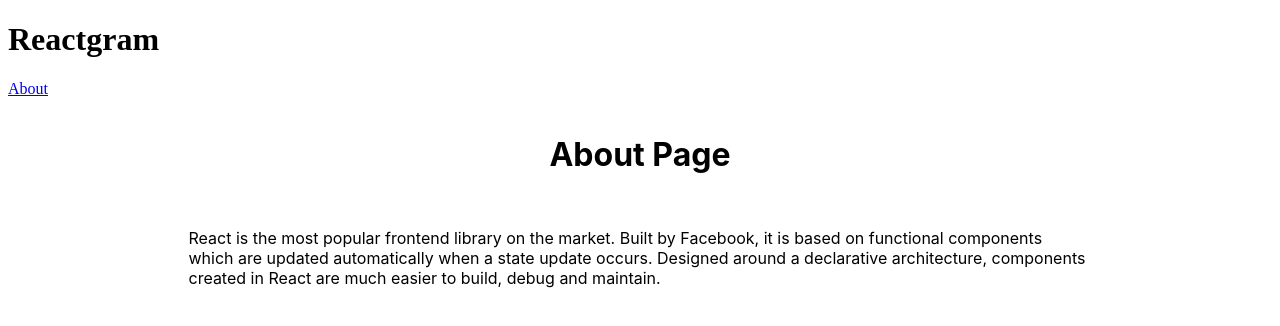
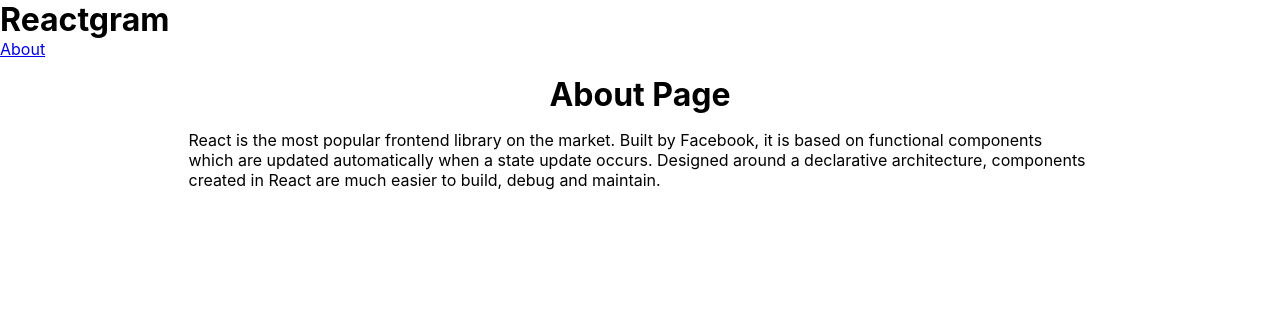
Before and after one commit to brunojppb/reactgram-web, a React (Create React App) app: page /about in a window 1280 px wide. Shown: the top 326 px of the page. Built offline with nearby package versions, Linux system fonts and the light colour scheme.

Commit message:
Add global styles component

```diff
--- a/src/App.js
+++ b/src/App.js
@@ -1,11 +1,13 @@
 import React from 'react';
 import {BrowserRouter as Router, Route, Switch, Link} from 'react-router-dom';
+import { GlobalStyle } from './components/GlobalStyles';
 import AboutPage from './components/static/AboutPage';
 
 function App() {
 
   return (
-    <div>
+    <>
+      <GlobalStyle/>
       <h1>Reactgram</h1>
       <Router>
         <Link to="/about">About</Link>
@@ -15,7 +17,7 @@ function App() {
           </Route>
         </Switch>
       </Router>
-    </div>
+    </>
   );
 }
 
--- /dev/null
+++ b/src/components/GlobalStyles.js
@@ -0,0 +1,24 @@
+import { createGlobalStyle } from "styled-components"
+
+export const GlobalStyle = createGlobalStyle`
+  #root,
+  body,
+  html {
+    min-height: 100vh;
+  }
+
+  html {
+    box-sizing: border-box;
+    font-family: -apple-system, BlinkMacSystemFont, 'Segoe UI', Roboto, Helvetica,
+      Arial, sans-serif, 'Apple Color Emoji', 'Segoe UI Emoji', 'Segoe UI Symbol';
+    -webkit-font-smoothing: antialiased;
+    -moz-osx-font-smoothing: grayscale;
+  }
+
+  *,
+  *:before,
+  *:after {
+    box-sizing: inherit;
+    margin: 0;
+  }
+`
--- a/src/components/static/StaticLayout.js
+++ b/src/components/static/StaticLayout.js
@@ -1,6 +1,6 @@
 import styled from 'styled-components'
 
-const StaticLayout = styled.div`
+export const StaticLayout = styled.div`
     display: grid;
     grid-template-rows: 1fr;
     gap: 16px;
@@ -9,14 +9,4 @@ const StaticLayout = styled.div`
     margin: auto;
     max-width: 935px;
     width: 100%;
-
-    box-sizing: border-box;
-    font-family: -apple-system, BlinkMacSystemFont, 'Segoe UI', Roboto, Helvetica,
-      Arial, sans-serif, 'Apple Color Emoji', 'Segoe UI Emoji', 'Segoe UI Symbol';
-    -webkit-font-smoothing: antialiased;
-    -moz-osx-font-smoothing: grayscale;
 `;
-
-export {
-  StaticLayout
-};
```
